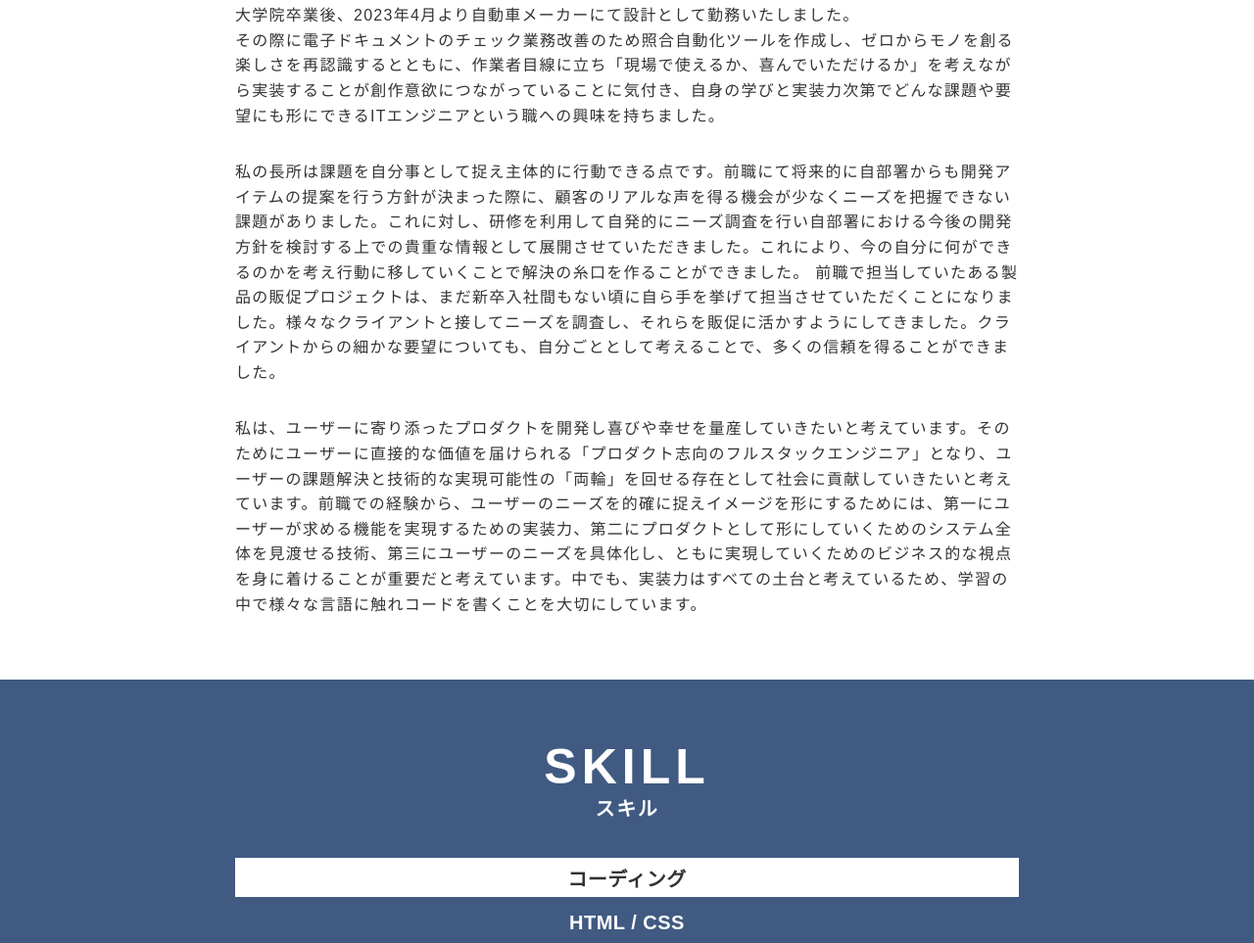
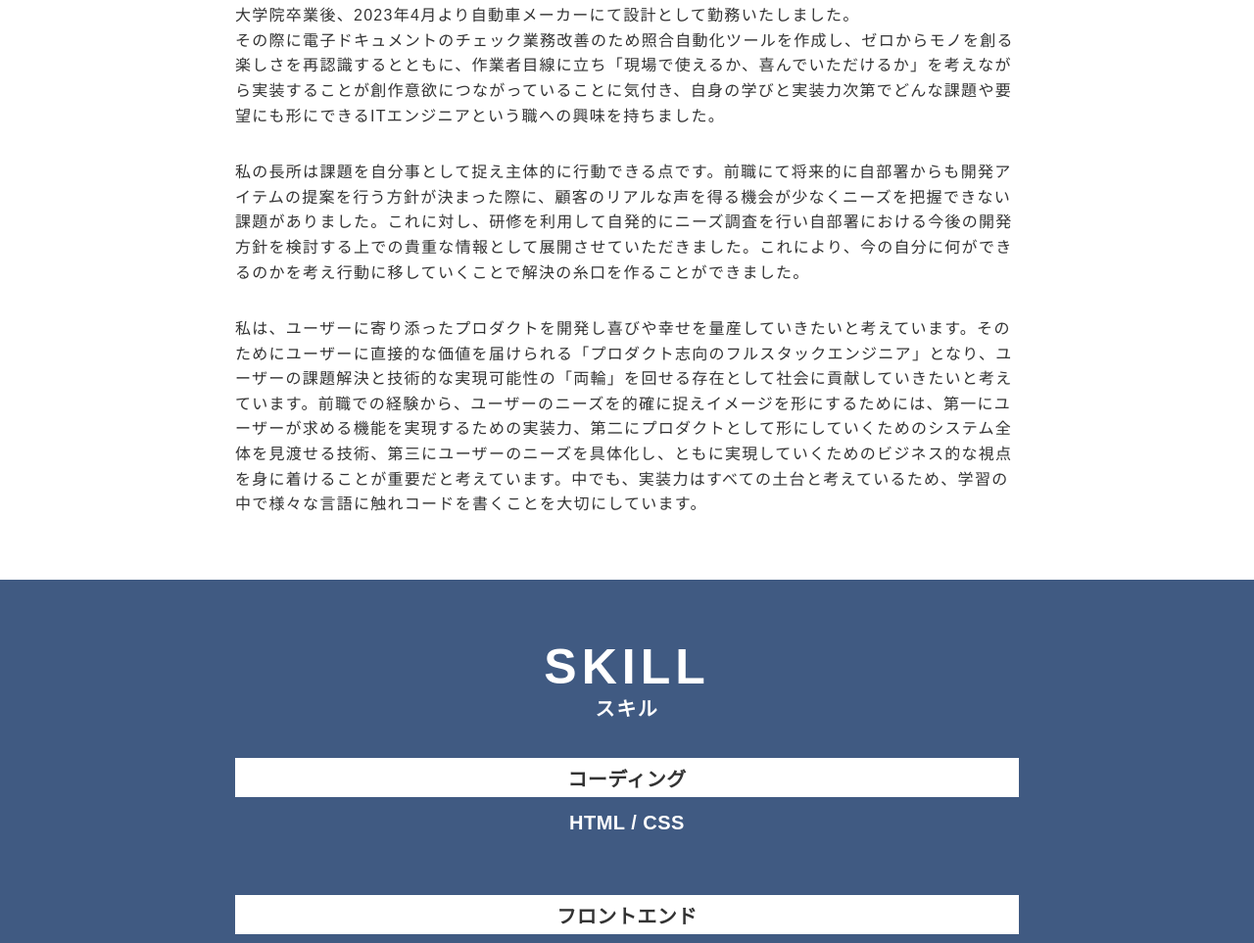
Before and after one commit to tarbow-M/portfolio-site, a plain HTML site: page index.html in a window 1280 px wide. Shown: the part 854-1817 px from the top of the page at 98% size. Drawn offline with nearby package versions, Linux system fonts and the light colour scheme.

Commit message:
修正#1

```diff
--- a/index.html
+++ b/index.html
@@ -108,7 +108,6 @@
               </p>
               <p>
                 私の長所は課題を自分事として捉え主体的に行動できる点です。前職にて将来的に自部署からも開発アイテムの提案を行う方針が決まった際に、顧客のリアルな声を得る機会が少なくニーズを把握できない課題がありました。これに対し、研修を利用して自発的にニーズ調査を行い自部署における今後の開発方針を検討する上での貴重な情報として展開させていただきました。これにより、今の自分に何ができるのかを考え行動に移していくことで解決の糸口を作ることができました。
-                前職で担当していたある製品の販促プロジェクトは、まだ新卒入社間もない頃に自ら手を挙げて担当させていただくことになりました。様々なクライアントと接してニーズを調査し、それらを販促に活かすようにしてきました。クライアントからの細かな要望についても、自分ごととして考えることで、多くの信頼を得ることができました。
               </p>
               <p>
                 私は、ユーザーに寄り添ったプロダクトを開発し喜びや幸せを量産していきたいと考えています。そのためにユーザーに直接的な価値を届けられる「プロダクト志向のフルスタックエンジニア」となり、ユーザーの課題解決と技術的な実現可能性の「両輪」を回せる存在として社会に貢献していきたいと考えています。前職での経験から、ユーザーのニーズを的確に捉えイメージを形にするためには、第一にユーザーが求める機能を実現するための実装力、第二にプロダクトとして形にしていくためのシステム全体を見渡せる技術、第三にユーザーのニーズを具体化し、ともに実現していくためのビジネス的な視点を身に着けることが重要だと考えています。中でも、実装力はすべての土台と考えているため、学習の中で様々な言語に触れコードを書くことを大切にしています。
```
